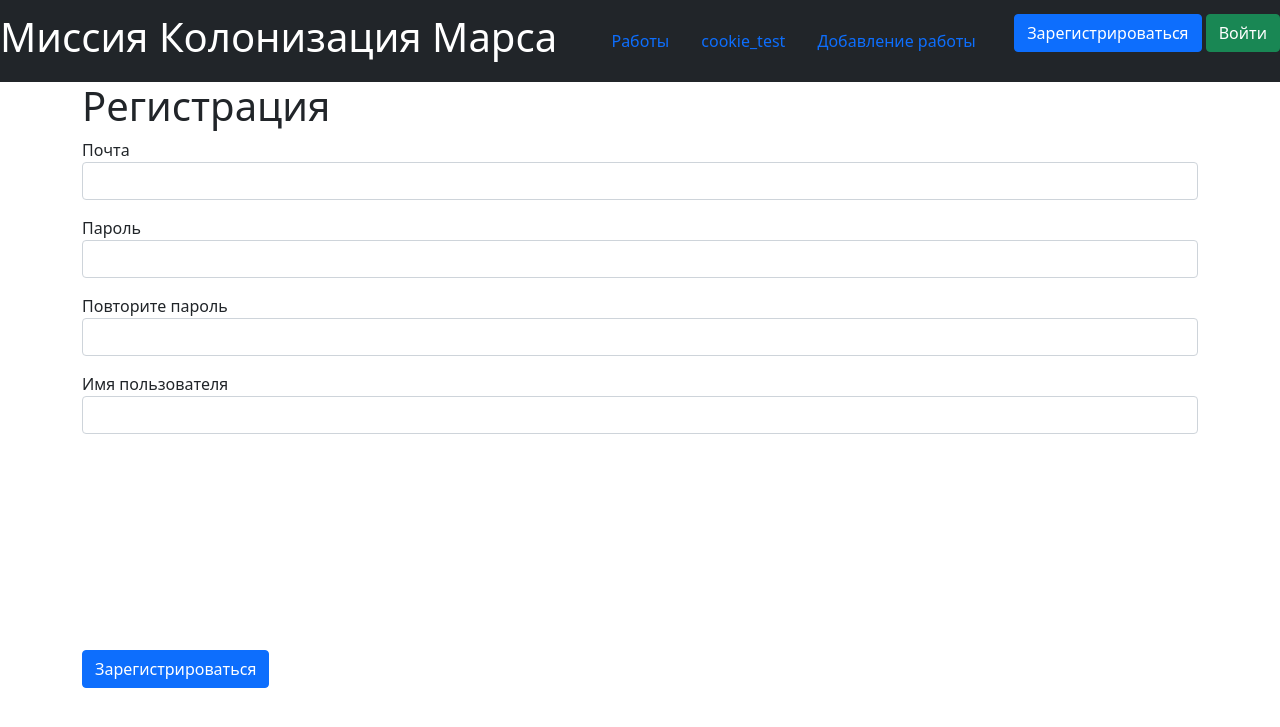
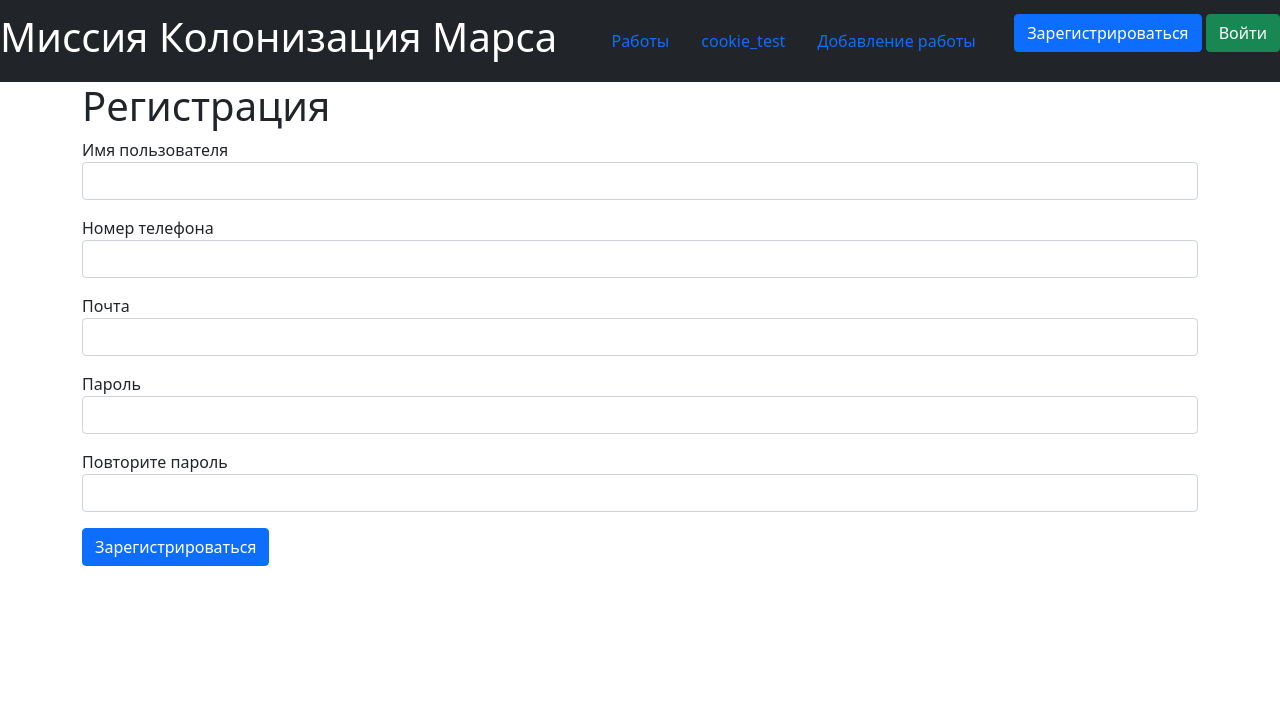
Before and after one commit to kvaazz/proekt_restic, a Flask app: template templates/register.html in a window 1280 px wide. Shown: the top 727 px of the page. Run offline with Flask 3, Linux system fonts and the light colour scheme; the template is opened without the code that fills it: values that come from a table or form of the project are taken from there, others are empty.

Commit message:
работает

```diff
--- a/data/users.py
+++ b/data/users.py
@@ -15,7 +15,7 @@ class User(SqlAlchemyBase):
     hashed_password = sqlalchemy.Column(sqlalchemy.String, nullable=True)
 
     def __repr__(self):
-        return f"<Colonist> {self.id} {self.surname} {self.name}"
+        return f"Пользователь {self.id} {self.name}"
 
     def set_password(self, password):
         self.hashed_password = generate_password_hash(password)
--- a/main.py
+++ b/main.py
@@ -43,7 +43,7 @@ def login():
 
 
 @app.route('/register', methods=['GET', 'POST'])
-def reqister():
+def register():
     form = RegisterForm()
     if form.validate_on_submit():
         if form.password.data != form.password_again.data:
@@ -57,7 +57,7 @@ def reqister():
                                    message="Такой пользователь уже есть")
         user = User()
         user.name = form.name.data
-        user.phone_number = form.address.data
+        user.phone_number = form.phone_number.data
         user.email = form.email.data
         user.set_password(form.password.data)
         print(user)
--- a/templates/register.html
+++ b/templates/register.html
@@ -4,6 +4,24 @@
 <h1>Регистрация</h1>
 <form action="" method="post">
     {{ form.hidden_tag() }}
+    <p>
+        {{ form.name.label }}<br>
+        {{ form.name(class="form-control") }}
+        {% for error in form.name.errors %}
+            <p class="alert alert-danger" role="alert">
+                {{ error }}
+            </p>
+        {% endfor %}
+    </p>
+    <p>
+        {{ form.phone_number.label }}<br>
+        {{ form.phone_number(class="form-control", type="phone_number") }}
+        {% for error in form.phone_number.errors %}
+            <p class="alert alert-danger" role="alert">
+                {{ error }}
+            </p>
+        {% endfor %}
+    </p>
     <p>
         {{ form.email.label }}<br>
         {{ form.email(class="form-control", type="email") }}
@@ -31,60 +49,6 @@
             </p>
         {% endfor %}
     </p>
-    <p>
-        {{ form.name.label }}<br>
-        {{ form.name(class="form-control") }}
-        {% for error in form.name.errors %}
-            <p class="alert alert-danger" role="alert">
-                {{ error }}
-            </p>
-        {% endfor %}
-    </p>
-    <p>
-        {{ form.surname.label }}<br>
-        {{ form.surname(class="form-control") }}
-        {% for error in form.surname.errors %}
-            <p class="alert alert-danger" role="alert">
-                {{ error }}
-            </p>
-        {% endfor %}
-    </p>
-    <p>
-        {{ form.age.label }}<br>
-        {{ form.age(class="form-control") }}
-        {% for error in form.age.errors %}
-            <p class="alert alert-danger" role="alert">
-                {{ error }}
-            </p>
-        {% endfor %}
-    </p>
-    <p>
-        {{ form.position.label }}<br>
-        {{ form.position(class="form-control") }}
-        {% for error in form.position.errors %}
-            <p class="alert alert-danger" role="alert">
-                {{ error }}
-            </p>
-        {% endfor %}
-    </p>
-    <p>
-        {{ form.speciality.label }}<br>
-        {{ form.speciality(class="form-control") }}
-        {% for error in form.speciality.errors %}
-            <p class="alert alert-danger" role="alert">
-                {{ error }}
-            </p>
-        {% endfor %}
-    </p>
-    <p>
-        {{ form.address.label }}<br>
-        {{ form.address(class="form-control") }}
-        {% for error in form.address.errors %}
-            <p class="alert alert-danger" role="alert">
-                {{ error }}
-            </p>
-        {% endfor %}
-    </p>
 
     <p>{{ form.submit(type="submit", class="btn btn-primary") }}</p>
     {{message}}
```
